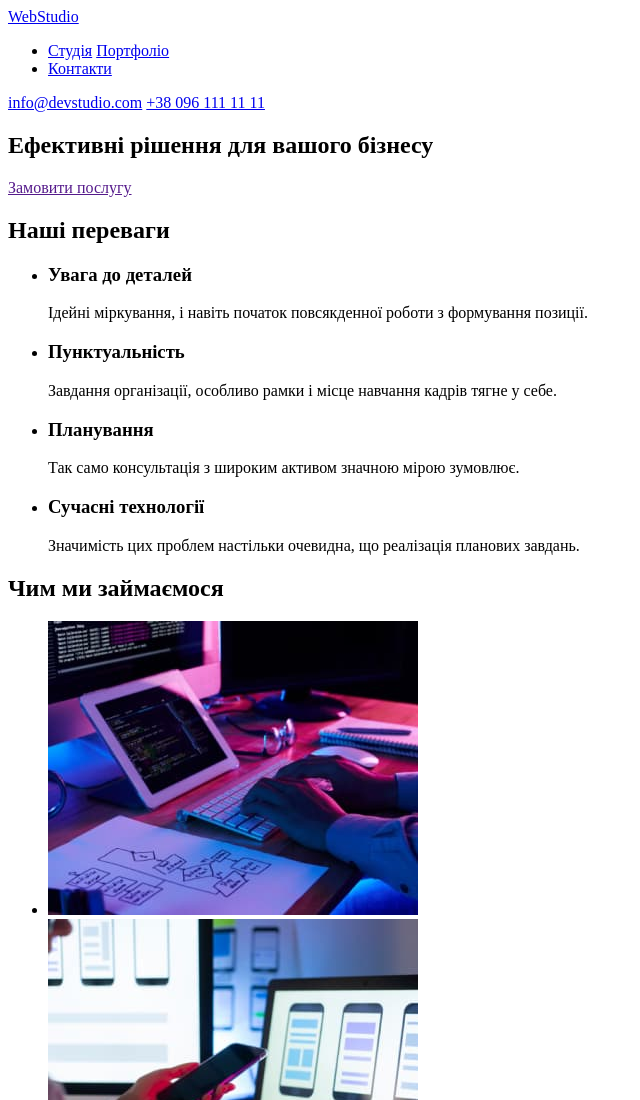
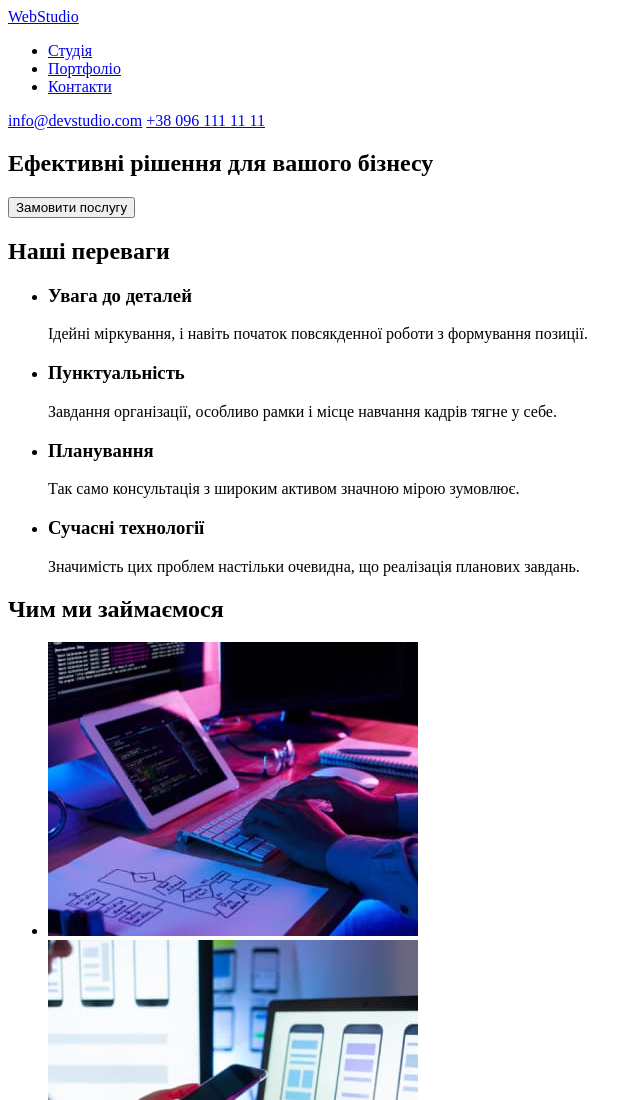
Before and after one commit to anjaivanova/goit-markup-hw-01, a plain HTML site: page index.html in a window 1280 px wide. Shown: the top 1100 px of the page, without its empty margins (0-640 px from the left). Drawn offline with Linux system fonts and the light colour scheme.

Commit message:
added button

```diff
--- a/index.html
+++ b/index.html
@@ -13,6 +13,8 @@
         <ul>
             <li>
                 <a href="./index.html">Студія</a>
+            </li>
+            <li>
                 <a href="#">Портфоліо</a>
             </li>
             <li>
@@ -28,7 +30,7 @@
   <main>
     <section>
         <h1>Ефективні рішення для вашого бізнесу</h1>
-        <a href="">Замовити послугу</a>
+        <button type="button">Замовити послугу</button>
     </section>
     <section>
         <h2>Наші переваги</h2>
```
